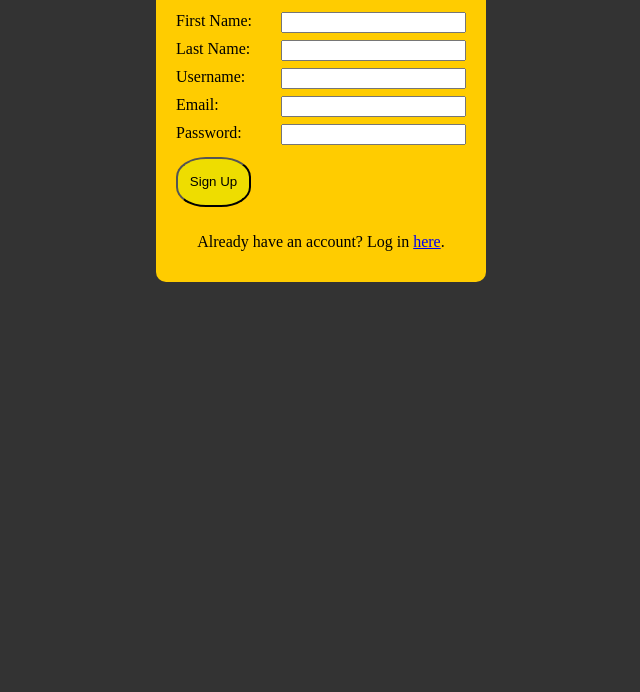
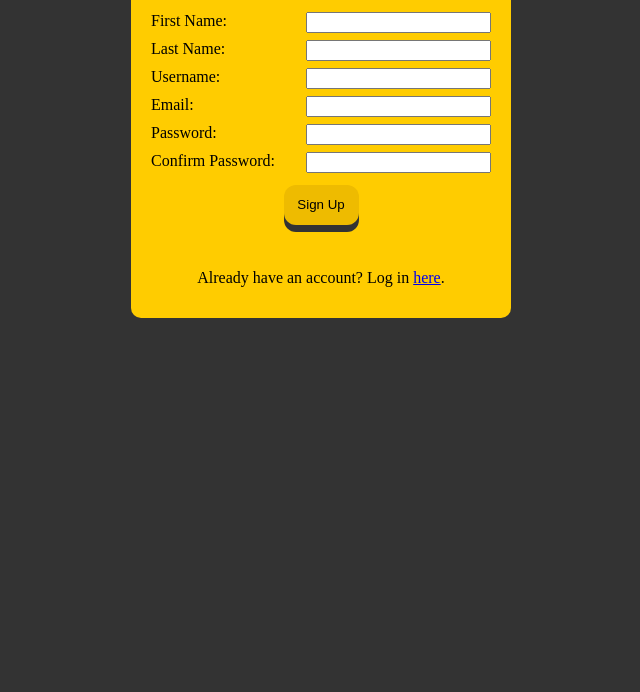
Before and after one commit to jacob679213/Node-Server-Template, a website: page views/index.html in a window 1280 px wide. Shown: the part 108-800 px from the top of the page, without its empty margins (319-959 px from the left). Drawn offline with nearby package versions, Linux system fonts and the light colour scheme; files that its build step writes are made by us from their sources; files whose address does not match are found by name.

Commit message:
Finally finished CSS
Finally wrapped up the CSS for the log in and sign up page. got the button to look good and be centered, adjusted colors a bit, and made sure changes are consistent between log in and sign up. Added NON-FUNCTIONAL confirm password input to sign up page.

```diff
--- a/public/style.css
+++ b/public/style.css
@@ -12,7 +12,7 @@ h1.title{
 
 div.container {
   position: static;
-  width: 300px;
+  width: 350px;
   height: auto;
   margin-left: auto;
   margin-right: auto;
@@ -36,15 +36,31 @@ input.signupInput {
   float: right;
 }
 
-button {
+button.submit {
+  display: flex;
+  justify-content: center;
+  align-items: center;
   margin-left: auto;
   margin-right: auto;
+  width: auto;
   margin-top: 5px;
   margin-bottom: 5px;
   width: 75px;
-  height: 50px;
-  border-radius: 40%;
-  background-color: #eedd00;
+  height: 40px;
+  border: none;
+  background-color: #eebb00;
+  border-radius: 12px;
+  box-shadow: 0 7px #333;
+  transition-duration: 0.1s;
   /*background-color: #aa7700;*/
 
 }
+
+button.submit:hover {
+  background-color: #cc9900;
+}
+
+button.submit:active {
+  box-shadow: 0 3px #333;
+  transform: translateY(4px);
+}
--- a/views/index.html
+++ b/views/index.html
@@ -40,7 +40,12 @@
         </div>
 
         <div class="formQuestion">
-          <button id="signUpSubmit">Sign Up</button><br />
+          <label for="passwordConfirm">Confirm Password: </label>
+          <input class="signupInput" type="password" name="passwordConfirm" id="passwordConfirm" /> <br />
+        </div>
+
+        <div class="formQuestion">
+          <button id="signUpSubmit" class="submit">Sign Up</button><br />
         </div>
 
         <p style="text-align: center;">Already have an account? Log in <a href="login.html">here</a>.</p>
```
Also changed, not shown: views/login.html (+1 -1 lines).
